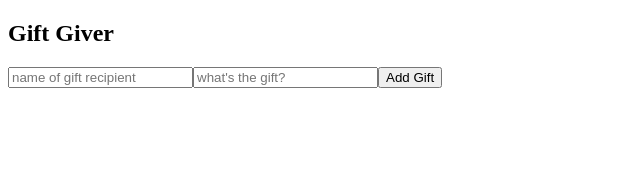
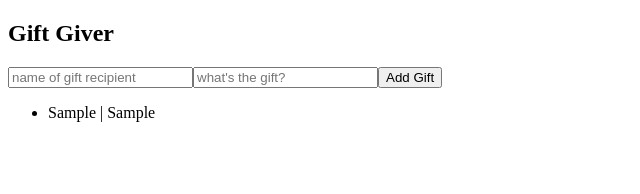
Before and after one commit to loriculberson/react-gift-giver-tdd, a React (Create React App) app: page / in a window 1280 px wide. Both pictures are taken after typing "Sample", "Sample" into the empty fields and a click on the button "Add Gift". Shown: the top 194 px of the page, without its empty margins (0-640 px from the left). Built offline with nearby package versions, Linux system fonts and the light colour scheme.

Commit message:
Add gift items to the page

```diff
--- a/src/components/App.js
+++ b/src/components/App.js
@@ -3,12 +3,11 @@ import React, { Component } from 'react';
 class App extends Component {
   state = {
     gifts: [],
-    newGift: { person: '', gift: ''}
+    newGift: { person: '', giftName: ''}
   }
 
   //update the newGift Object person
   captureName = (event) =>{
-    console.log(this.state.newGift.person)
     this.setState ({
       newGift: {
         ...this.state.newGift,
@@ -18,18 +17,15 @@ class App extends Component {
   }
 
   captureGift = (event) =>{
-    console.log(this.state.newGift.gift)
     this.setState ({
       newGift: {
         ...this.state.newGift,
-        gift: event.target.value
+        giftName: event.target.value
       }
     })
   }
 
-
   submitGift = (event) => {
-    console.log('hi')
     //create a newGift object,
     //add the newGift object into gifts
     //empty out the input fields
@@ -39,13 +35,18 @@ class App extends Component {
 
     newGift = {
       person: "",
-      gift: ""
+      giftName: ""
     }
 
     this.setState({ gifts, newGift})
   }
 
+
   render() {
+    const allGifts = this.state.gifts.map( (gift, index) => {
+      return <li key={index}>{gift.person} | {gift.giftName}</li>
+    })
+
     return (
       <div>
         <h2>Gift Giver</h2>
@@ -58,10 +59,16 @@ class App extends Component {
         <input type='text'
           data-gift
           placeholder="what's the gift?"
-          value={this.state.newGift.gift}
+          value={this.state.newGift.giftName}
           onChange={this.captureGift}
         />
         <button data-submit onClick={this.submitGift}>Add Gift</button>
+
+        <section data-gift-list>
+          <ul>
+            {allGifts}
+          </ul>
+        </section>
       </div>
     );
   }
```
Also changed, not shown: 1 other file (tests, documents, lock files or other folders).
